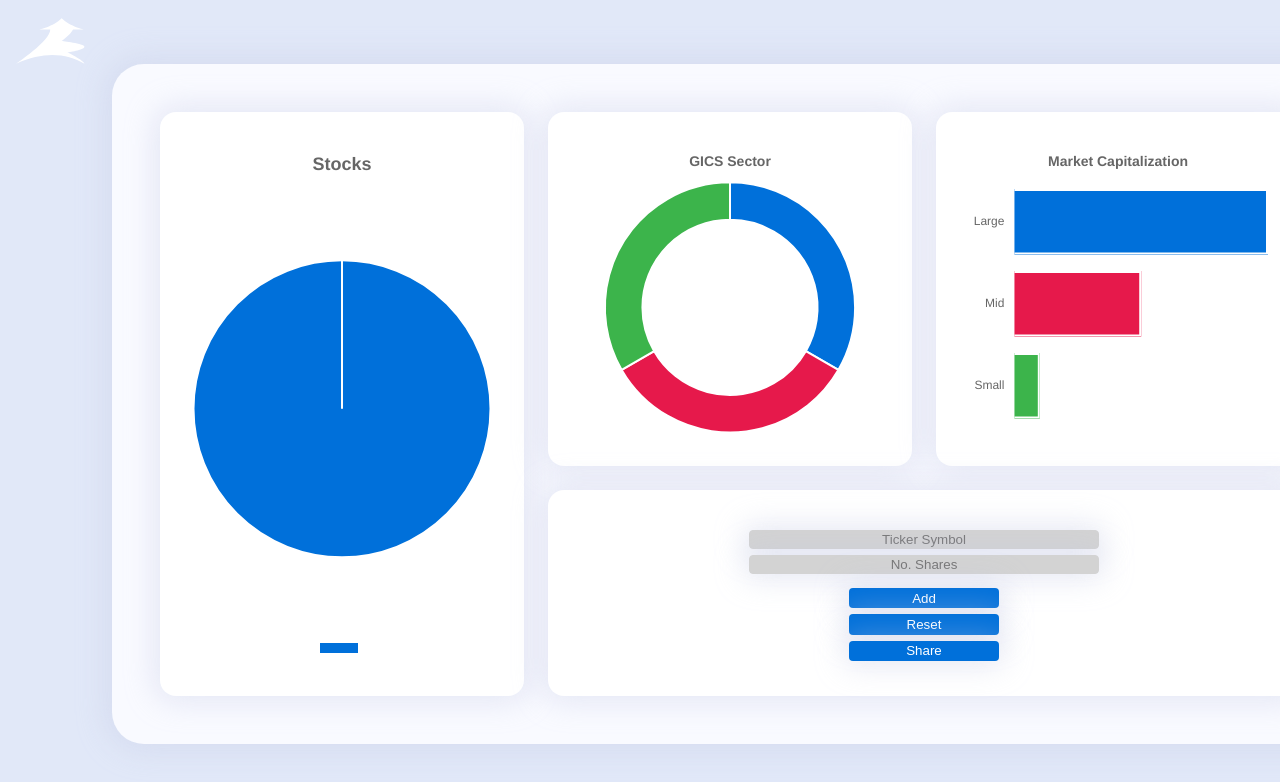
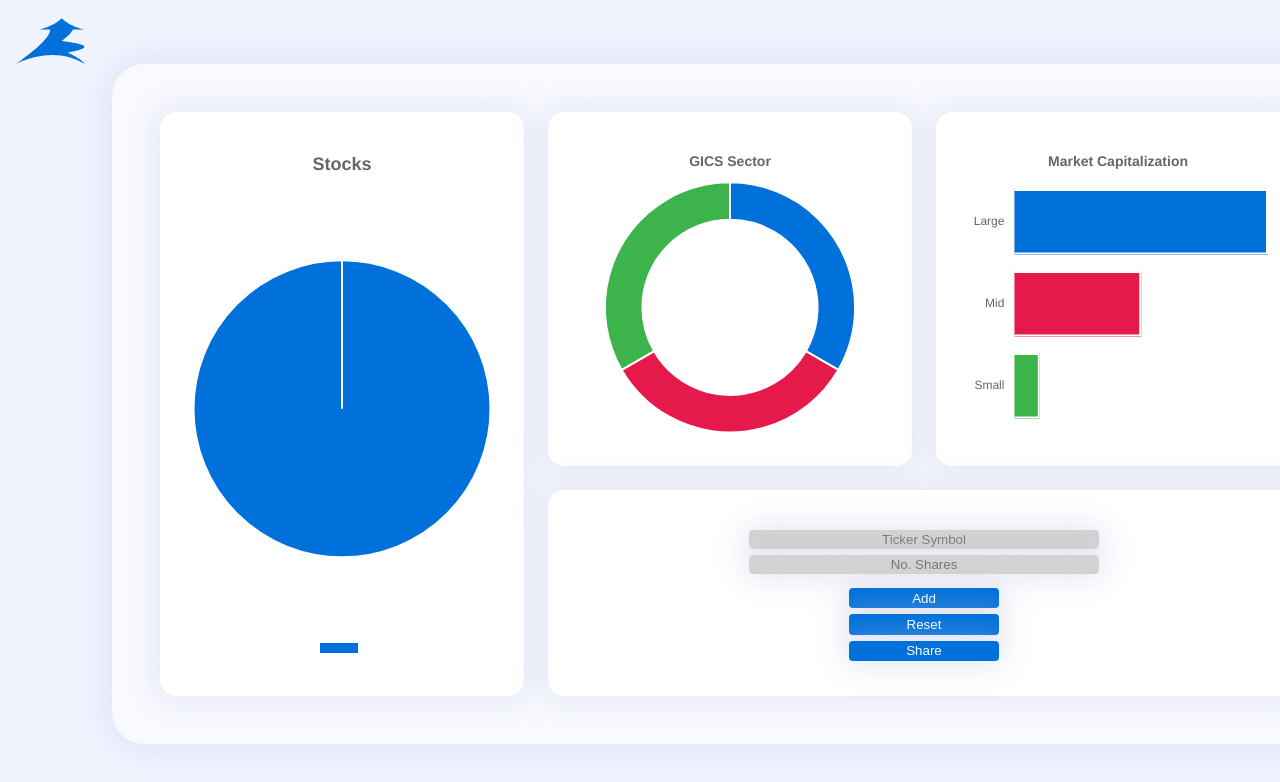
Before and after one commit to Tepeup/portfoliorater, a React (Create React App) app in the folder client/: page / in a window 1280 px wide. Shown: the top 782 px of the page. Built offline with nearby package versions, Linux system fonts and the light colour scheme.

Commit message:
logo color

```diff
--- a/client/src/Components/Body/Body.styles.scss
+++ b/client/src/Components/Body/Body.styles.scss
@@ -13,7 +13,7 @@ $boxshadow: 0 0 30px 5px rgba(194, 200, 228, 0.4);
     align-self: center;
     svg {
         align-self: center;
-        fill: white;
+        fill: $buttonColor;
     }
     margin: 0;
 }
@@ -44,7 +44,7 @@ span {
     height: 100vh;
     max-height: 100vh;
     display: grid;
-    background-color: #e1e8f8;
+    background-color: #f0f4ff;
     text-transform: uppercase;
     box-sizing: border-box;
     padding: 4em 7em;
```
Also changed, not shown: client/public/manifest.json, client/src/Assets/Logo.svg.
